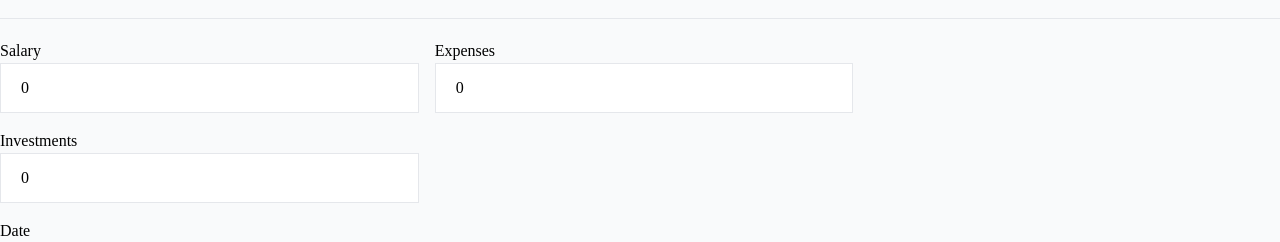
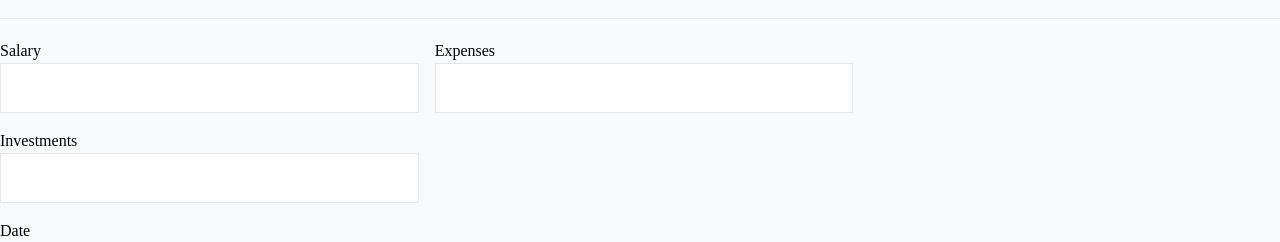
Before and after one commit to collich/Next-Personal-Financial-Tracking, a Next.js app: page / in a window 1280 px wide. Shown: the part 212-454 px from the top of the page. Built offline with nearby package versions, Linux system fonts and the light colour scheme; a web font is replaced by a local one.

Commit message:
Added form methods and use reducer

```diff
--- a/components/forms/Form.js
+++ b/components/forms/Form.js
@@ -4,7 +4,28 @@ import InputForm from "./InputForm"
 import Button from "../Button"
 
 const reducer = (state, action) => {
-
+    switch(action.type){
+        case 'Salary':
+            return {
+                ...state,
+                salary: action.payload
+            }
+        case 'Expense':
+            return {
+                ...state,
+                expense: action.payload
+            }
+        case 'Investments':
+            return {
+                ...state,
+                investments: action.payload
+            }
+        case 'Date':
+            return {
+                ...state,
+                date: action.payload
+            }
+    }
 }
 
 const Form = () => {
@@ -19,15 +40,48 @@ const Form = () => {
         e.preventDefault()
     }
 
+    const handleSalary = e => {
+        const value = parseFloat(e.target.value) || 0
+        dispatch({
+            type: "Salary",
+            payload: value
+        })
+    }
+
+    const handleExpense = e => {
+        const value = parseFloat(e.target.value) || 0
+        dispatch({
+            type: "Expense",
+            payload: value
+        })
+    }
+
+    const handleInvestment = e => {
+        const value = parseFloat(e.target.value) || 0
+        dispatch({
+            type: "Investments",
+            payload: value
+        })
+    }
+
+    const handleDate = e => {
+        // const date = (new Date(e.target.value)).toDateString()
+        const date = e.target.value
+        dispatch({
+            type: "Date",
+            payload: date
+        })
+    }
+
   return (
     <form className="grid w-4/6 gap-4" onSubmit={handleSubmit}>
         <div className="grid lg:grid-cols-2 gap-4">
-            <InputForm className="w-full" type="number" placeholder="Salary" value={state.salary}/>
-            <InputForm className="w-full" type="number" placeholder="Expenses" value={state.expense}/>
-            <InputForm className="w-full" type="number" placeholder="Investments" value={state.investments}/>
+            <InputForm className="w-full" type="number" placeholder="Salary" value={state.salary || ''} onChange={handleSalary}/>
+            <InputForm className="w-full" type="number" placeholder="Expenses" value={state.expense || ''} onChange={handleExpense}/>
+            <InputForm className="w-full" type="number" placeholder="Investments" value={state.investments || ''} onChange={handleInvestment}/>
         </div>
 
-        <InputForm type="date" placeholder="Date" className="flex" value={state.date}/>
+        <InputForm type="date" placeholder="Date" className="flex" value={state.date} onChange={handleDate}/>
 
         <Button className="flex justify-center text-md w-2/6 bg-green-500 text-white hover:bg-gray-100 hover:border-green-500 hover:text-green-500">Submit</Button>
     </form>
--- a/components/forms/InputForm.js
+++ b/components/forms/InputForm.js
@@ -1,13 +1,13 @@
 'use client'
 import classNames from "classnames"
 
-const InputForm = ({type, placeholder, className, value}) => {
-  const classes = classNames("border px-5 py-3 focus:outline-none", className)
+const InputForm = ({placeholder, ...rest}) => {
+  const classes = classNames("border px-5 py-3 focus:outline-none", rest.className)
 
   return (
     <div className="input-type">
         <label>{placeholder}</label>
-        <input type={type} className={classes} value={value}/>
+        <input {...rest} className={classes}/>
     </div>
   )
 }
```
